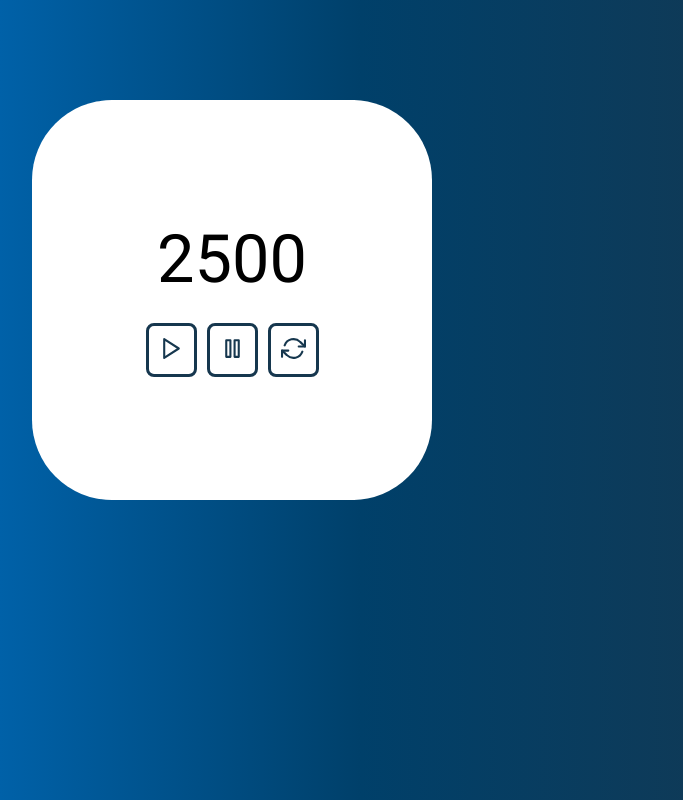
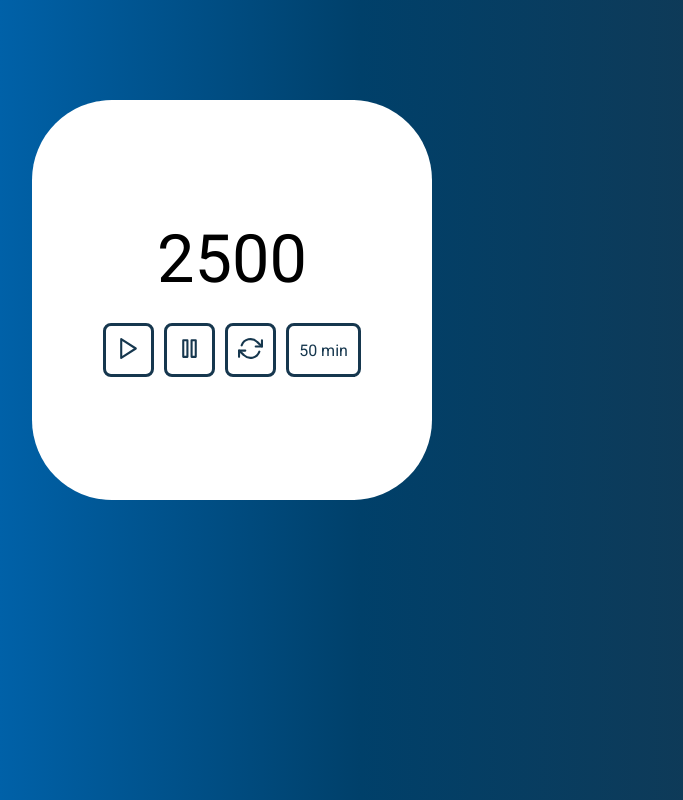
Before and after one commit to aguiimaraes/pomodoro_timer, a plain HTML site: page index.html in a window 1280 px wide. Shown: the whole page, without its empty margins (408-1091 px from the left). Drawn offline with nearby package versions, Linux system fonts and the light colour scheme.

Commit message:
Adicionado botão + minutos

```diff
--- a/index.html
+++ b/index.html
@@ -17,6 +17,7 @@
     <button onclick="startCounter()"><i data-feather="play"></i></button>
     <button onclick="pauseCounter()"><i data-feather="pause"></i></button>
     <button onclick="resetCounter()"><i data-feather="refresh-cw"></i></button>
+    <button id="more-minutes" onclick="moreMinutes()">50 min</button>
     </div>
     </div>
 
--- a/javascript.js
+++ b/javascript.js
@@ -47,3 +47,9 @@ function resetCounter() {
     seconds = 00
     updateCounterEl()
 }
+
+function moreMinutes(){
+    minutes = 50
+    seconds = 00
+    updateCounterEl()
+}
--- a/style.css
+++ b/style.css
@@ -56,3 +56,7 @@ button:hover{
     width: 25px;
     height: 25px;
 }
+
+#more-minutes{
+    font-size: 12pt;
+}
```
